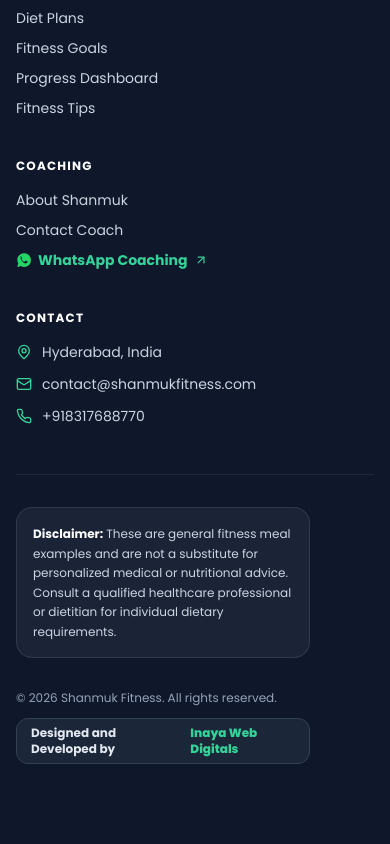
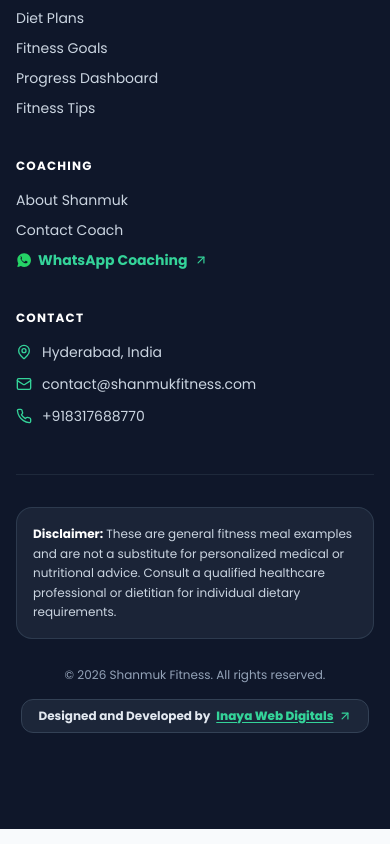
Before and after one commit to riyaz-freelancing/Shanmuk-Website, a React (Vite) app: page /diet/high-protein-diet in a window 390 px wide. Shown: the part 2695-3539 px from the top of the page. Built offline with nearby package versions, Linux system fonts and the light colour scheme.

Commit message:
Refactor WhatsApp CTA buttons for sleek aesthetic typography

```diff
--- a/src/components/Footer.jsx
+++ b/src/components/Footer.jsx
@@ -7,7 +7,7 @@
 
 export const Footer = () => {
   return (
-    <footer className="bg-slate-900 text-slate-300 pt-16 pb-20 sm:pb-24 border-t border-slate-800">
+    <footer className="bg-slate-900 text-slate-300 pt-16 pb-24 border-t border-slate-800">
       <div className="max-w-7xl mx-auto px-4 sm:px-6 lg:px-8">
         <div className="grid grid-cols-1 md:grid-cols-2 lg:grid-cols-5 gap-10 pb-12 border-b border-slate-800">
 
@@ -114,17 +114,27 @@
 
         </div>
 
-        {/* Disclaimer & Copyright Bar (with right padding pr-16 sm:pr-24 to avoid WhatsApp button overlap) */}
-        <div className="pt-8 text-xs space-y-4 pr-16 sm:pr-24">
+        {/* Disclaimer & Copyright Bar */}
+        <div className="pt-8 text-xs space-y-5">
           <p className="p-4 rounded-2xl bg-slate-800/80 border border-slate-700/80 text-slate-300 leading-relaxed">
             <strong className="text-white">Disclaimer:</strong> {DIET_DISCLAIMER}
           </p>
 
-          <div className="flex flex-col sm:flex-row items-start sm:items-center justify-between gap-3 pt-4 text-slate-400">
+          <div className="flex flex-col md:flex-row items-center justify-between gap-4 pt-2 text-slate-400">
             <p>© {new Date().getFullYear()} {SITE_CONFIG.name}. All rights reserved.</p>
-            <p className="flex items-center gap-1.5 font-bold text-slate-200 bg-slate-800/90 px-3.5 py-1.5 rounded-xl border border-slate-700">
-              Designed and Developed by <span className="text-emerald-400 font-extrabold">Inaya Web Digitals</span>
-            </p>
+
+            {/* Developer Credits Badge with Website Link */}
+            <div className="inline-flex items-center gap-1.5 font-bold text-slate-200 bg-slate-800/90 px-4 py-2 rounded-xl border border-slate-700 max-w-full flex-wrap justify-center">
+              <span>Designed and Developed by</span>
+              <a
+                href="https://inayawebdigitals.com"
+                target="_blank"
+                rel="noopener noreferrer"
+                className="text-emerald-400 hover:text-emerald-300 font-extrabold flex items-center gap-1 underline underline-offset-2 transition-colors"
+              >
+                Inaya Web Digitals <ArrowUpRight className="w-3.5 h-3.5" />
+              </a>
+            </div>
           </div>
         </div>
 
--- a/src/components/Navbar.jsx
+++ b/src/components/Navbar.jsx
@@ -142,7 +142,7 @@
                   className="w-full flex items-center justify-center gap-2 px-4 py-3 rounded-xl bg-[#25D366] text-white font-bold text-base shadow-md"
                 >
                   <WhatsAppIcon className="w-5 h-5 text-white" />
-                  <span>Chat on WhatsApp (+91 8317688770)</span>
+                  <span>Chat on WhatsApp</span>
                 </a>
               </div>
             </div>
--- a/src/pages/Home.jsx
+++ b/src/pages/Home.jsx
@@ -180,7 +180,7 @@
                 className="inline-flex items-center justify-center gap-3 px-7 py-3.5 rounded-xl bg-[#25D366] hover:bg-[#20ba5a] text-white font-extrabold text-base shadow-2xl shadow-emerald-500/30 transition-all hover:scale-105"
               >
                 <WhatsAppIcon className="w-6 h-6 text-white" />
-                <span>Start on WhatsApp (+91 8317688770)</span>
+                <span>Start on WhatsApp</span>
               </a>
 
               <Link to={currentSlide.ctaLink}>
@@ -470,7 +470,7 @@
               className="inline-flex items-center justify-center gap-2.5 px-8 py-4 rounded-xl bg-[#25D366] hover:bg-[#20ba5a] text-white font-extrabold text-base shadow-xl shadow-emerald-500/30 transition-all hover:scale-105"
             >
               <WhatsAppIcon className="w-6 h-6 text-white" />
-              <span>Chat on WhatsApp (+91 8317688770)</span>
+              <span>Chat on WhatsApp</span>
             </a>
             <Link to="/contact">
               <Button variant="secondary" size="lg" className="bg-slate-800 text-white border-slate-700 hover:bg-slate-700">
```
